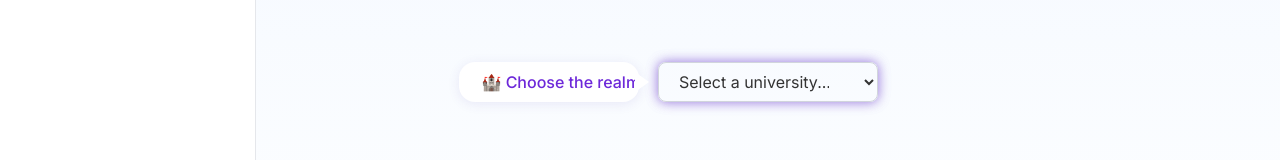
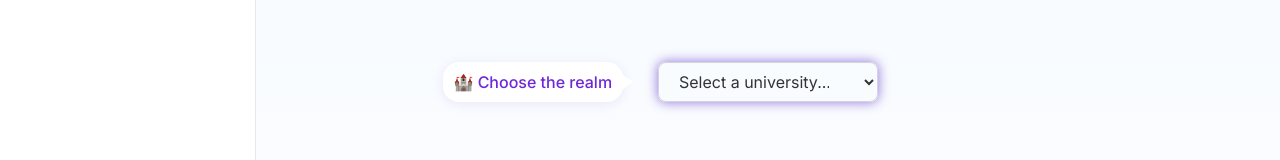
Before and after one commit to hi-anthonyyang/sidequest, a Next.js app: page / in a window 1280 px wide. Shown: the part 412-572 px from the top of the page. Built offline with nearby package versions, Linux system fonts and the light colour scheme.

Commit message:
ui: visually center 'Choose the realm' text in speech bubble without moving tail

```diff
--- a/src/app/page.tsx
+++ b/src/app/page.tsx
@@ -65,7 +65,7 @@ export default function Home() {
                 </select>
                 {/* Speech bubble absolutely positioned to left edge, vertically centered */}
                 <div className="speech-bubble absolute left-[-205px] top-1/2 transform -translate-y-1/2">
-                  <span role="img" aria-label="castle">🏰</span> Choose the realm
+                  <span className="bubble-text"><span role="img" aria-label="castle">🏰</span> Choose the realm</span>
                   <span className="bubble-tail" />
                 </div>
               </div>
@@ -105,7 +105,7 @@ export default function Home() {
                 white-space: nowrap;
                 min-width: 140px;
                 max-width: 180px;
-                margin-left: 6px;
+                margin-left: -10px;
               }
               .bubble-tail {
                 position: absolute;
@@ -118,6 +118,10 @@ export default function Home() {
                 border-bottom: 10px solid transparent;
                 border-left: 14px solid #fff;
                 z-index: 11;
+              }
+              .bubble-text {
+                display: inline-block;
+                margin-left: -12px;
               }
               @media (max-width: 640px) {
                 .realm-glow { width: 100%; min-width: 0; }
```
